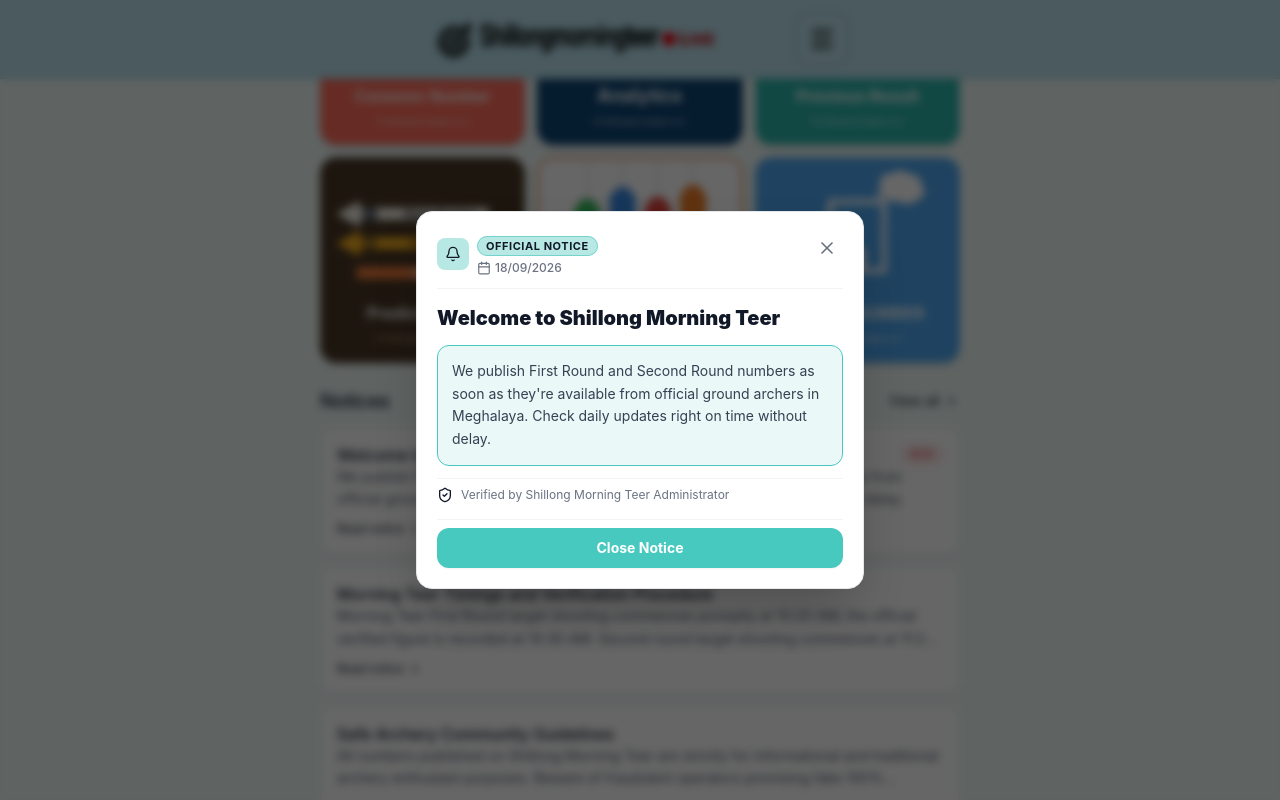
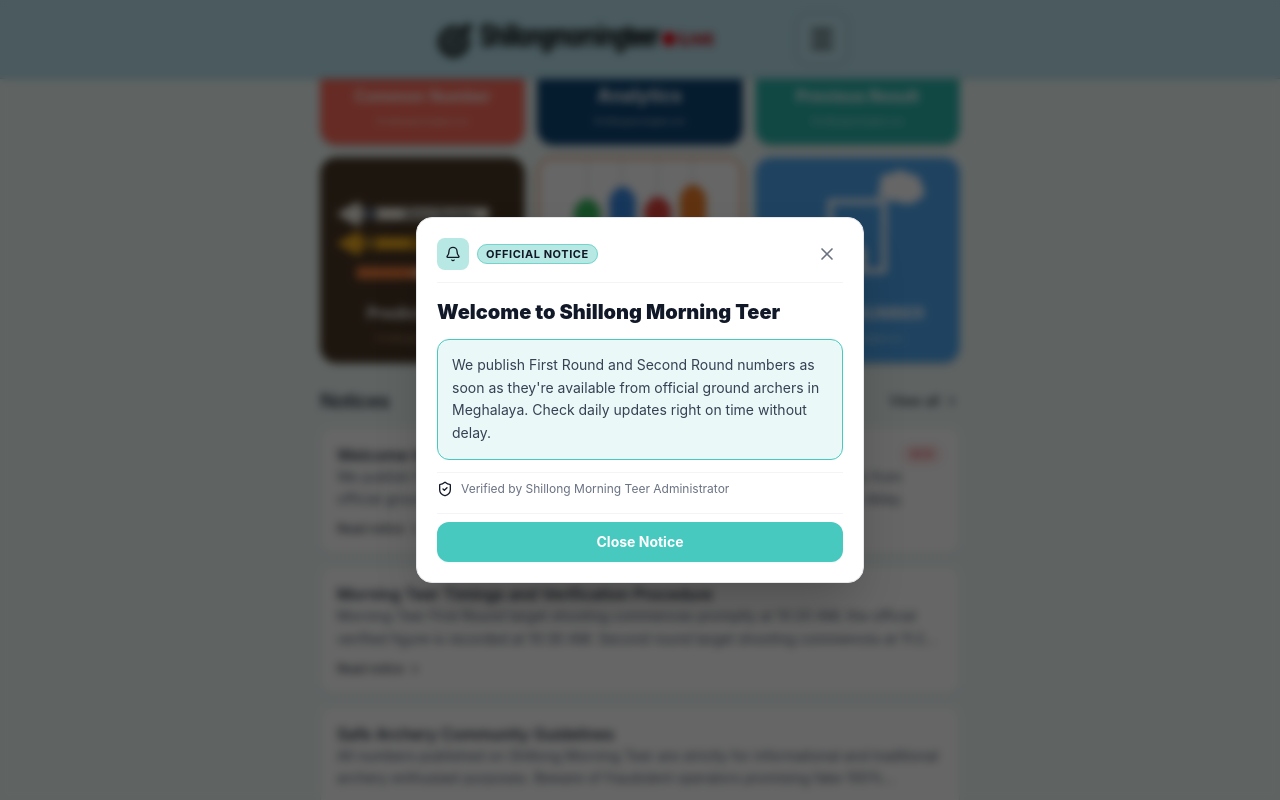
Before and after one commit to nitinagaland-source/shillong-morning-teer, a React (Vite) app: page / in a window 1280 px wide. Both pictures are taken after a click on the button "View all". Shown: the part 434-1234 px from the top of the page. Built offline with nearby package versions, Linux system fonts and the light colour scheme; no server answers.

Commit message:
Remove notice modal dates

```diff
--- a/src/components/NoticeDetailModal.tsx
+++ b/src/components/NoticeDetailModal.tsx
@@ -1,5 +1,5 @@
 import React from 'react';
-import { X, Calendar, Bell, ShieldCheck } from 'lucide-react';
+import { X, Bell, ShieldCheck } from 'lucide-react';
 import { NoticeEntry } from '../types';
 
 interface NoticeDetailModalProps {
@@ -28,8 +28,6 @@
                 Official Notice
               </span>
               <p className="text-xs text-gray-500 font-medium flex items-center gap-1 mt-1">
-                <Calendar className="w-3.5 h-3.5" />
-                <span>{notice.date}</span>
               </p>
             </div>
           </div>
```
